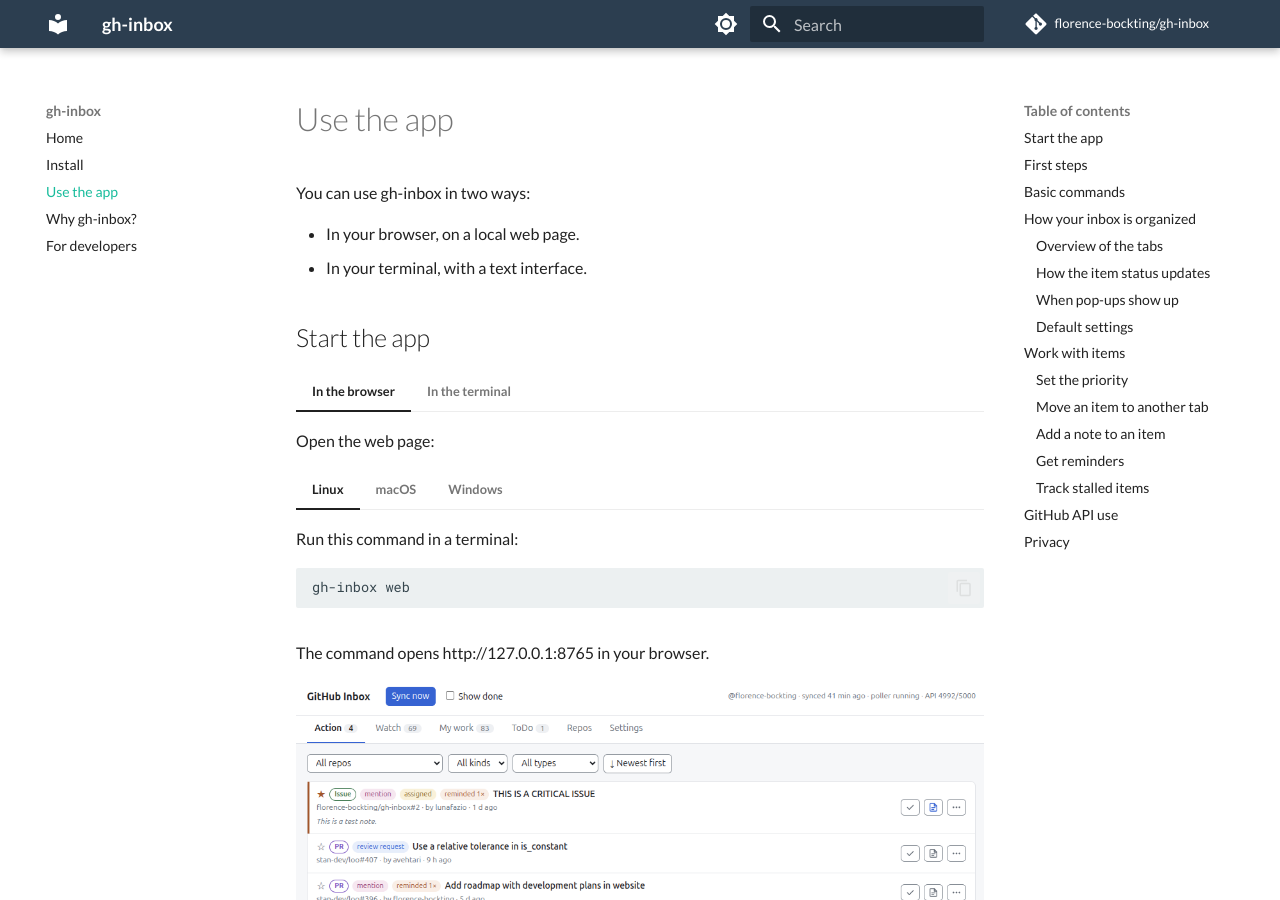
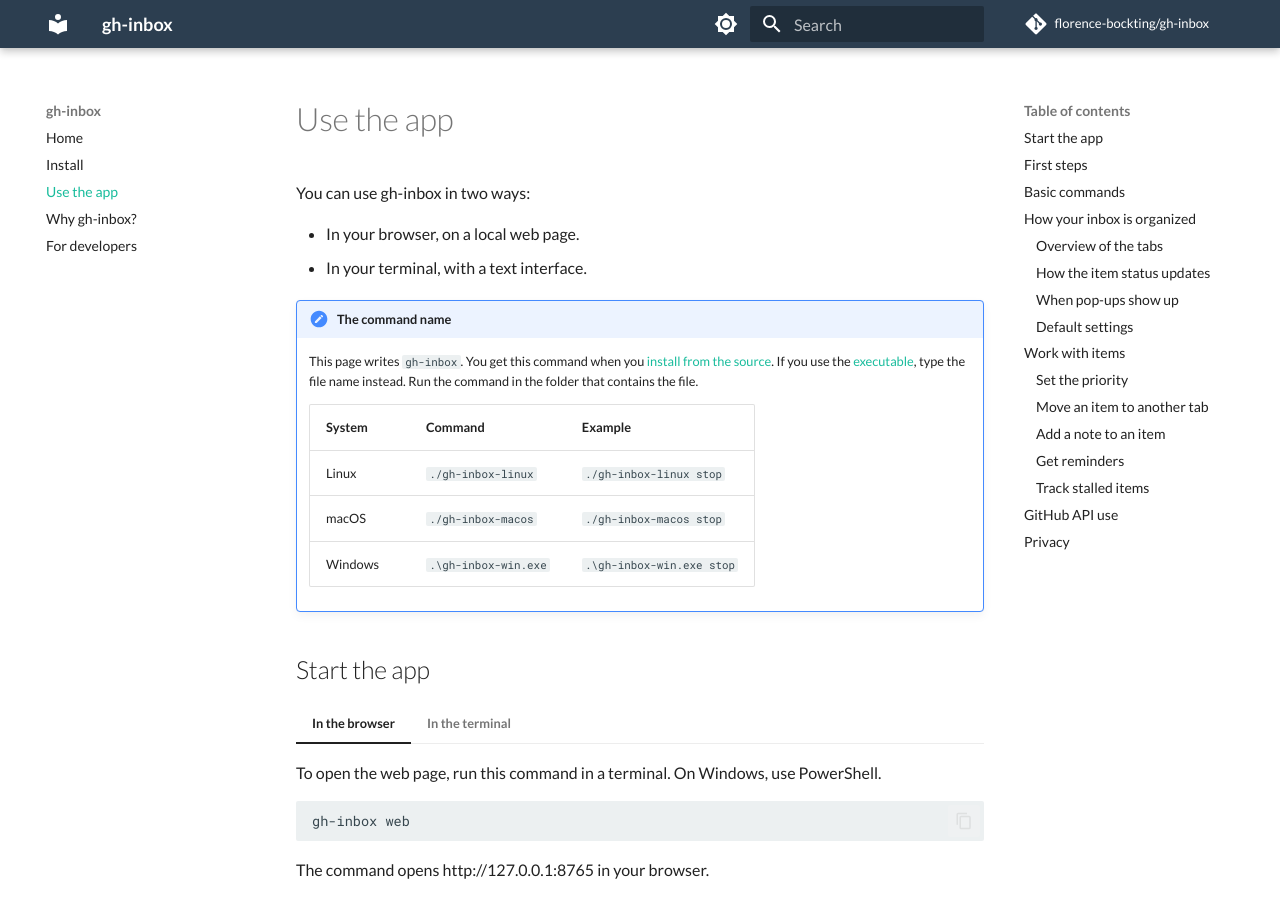
Before and after one commit to florence-bockting/gh-inbox, an MkDocs documentation site: the page built from docs/usage.md, in a window 1280 px wide and 900 px high. Built offline with MkDocs 1.6.1 and Material for MkDocs 9.7.7, drawn with Linux system fonts in a browser that asks for light colours; comment, search, counter and statistics services are not loaded.

Commit message:
docs/fix: update the installation of the command

````diff
--- a/docs/usage.md
+++ b/docs/usage.md
@@ -5,35 +5,27 @@
 - In your browser, on a local web page.
 - In your terminal, with a text interface.
 
+!!! note "The command name"
+    This page writes `gh-inbox`. You get this command when you
+    [install from the source](install.md#install-from-the-source).
+    If you use the [executable](install.md#download-the-executable), type the file name
+    instead. Run the command in the folder that contains the file.
+
+    | System | Command | Example |
+    | :-- | :-- | :-- |
+    | Linux | `./gh-inbox-linux` | `./gh-inbox-linux stop` |
+    | macOS | `./gh-inbox-macos` | `./gh-inbox-macos stop` |
+    | Windows | `.\gh-inbox-win.exe` | `.\gh-inbox-win.exe stop` |
+
 ## Start the app
 
 === "In the browser"
 
-    Open the web page:
+    To open the web page, run this command in a terminal. On Windows, use PowerShell.
 
-    === "Linux"
-
-        Run this command in a terminal:
-
-        ```bash
-        gh-inbox web
-        ```
-
-    === "macOS"
-
-        Run this command in a terminal:
-
-        ```bash
-        gh-inbox web
-        ```
-
-    === "Windows"
-
-        Run this command in PowerShell:
-
-        ```powershell
-        gh-inbox.exe web
-        ```
+    ```bash
+    gh-inbox web
+    ```
 
     The command opens http://127.0.0.1:8765 in your browser.
 
@@ -55,31 +47,11 @@
 
 === "In the terminal"
 
-    Open the terminal UI:
+    To open the terminal UI, run this command in a terminal. On Windows, use PowerShell.
 
-    === "Linux"
-
-        Run this command in a terminal:
-
-        ```bash
-        gh-inbox tui
-        ```
-
-    === "macOS"
-
-        Run this command in a terminal:
-
-        ```bash
-        gh-inbox tui
-        ```
-
-    === "Windows"
-
-        Run this command in PowerShell:
-
-        ```powershell
-        gh-inbox.exe tui
-        ```
+    ```bash
+    gh-inbox tui
+    ```
 
     <figure markdown>
     ![The terminal UI of gh-inbox](icons/terminal-app.png)
````
Also changed, not shown: other parts of docs/usage.md (+8 -32 lines), docs/install.md (+41 -132 lines), 3 other files.
